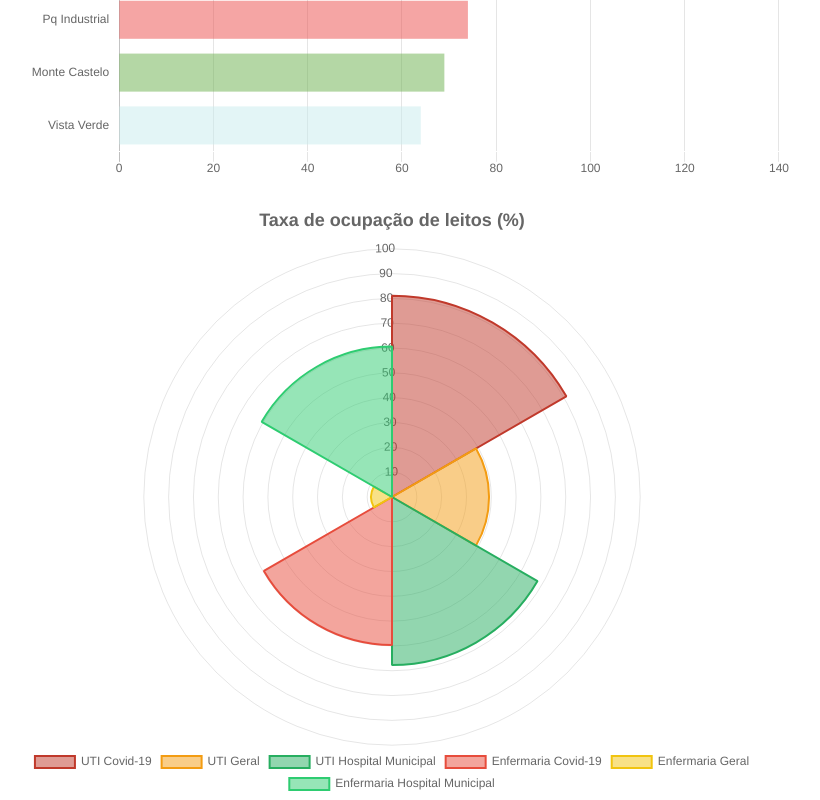
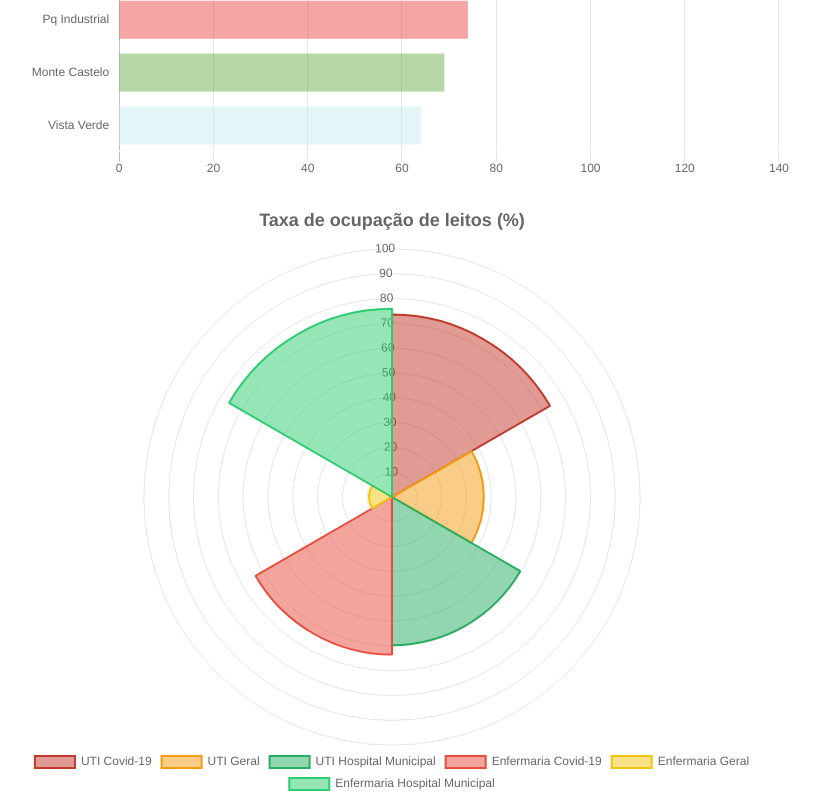
Before and after one commit to danbuck84/danbuck84.github.io, a website: page pages/covid19sjc/public/index-old.html in a window 1280 px wide. Shown: the part 1234-2034 px from the top of the page, without its empty margins (248-1068 px from the left). Drawn offline with nearby package versions, Linux system fonts and the light colour scheme.

Commit message:
updating proper files with today's new figures

```diff
--- a/pages/covid19sjc/public/occupancyRate.js
+++ b/pages/covid19sjc/public/occupancyRate.js
@@ -45,12 +45,12 @@ function occupancyRate() {
         datasets: [
             {
                 data: [
-                    81.1, // icu covid
-                    39.1, // icu general
-                    67.7, // icu hm
-                    59.6,  // ward covid
-                    8.4, // ward general
-                    60.6, // ward hm
+                    73.5, // icu covid
+                    37.0, // icu general
+                    59.7, // icu hm
+                    63.5,  // ward covid
+                    9.2, // ward general
+                    75.8, // ward hm
                 ],
                 backgroundColor: [
                     'rgba(192, 57, 43,0.5)',  // icu covid
--- a/pages/covid19sjc/public/totalCases.js
+++ b/pages/covid19sjc/public/totalCases.js
@@ -157,6 +157,7 @@ function totalCases() {
             '05/07/2020',
             '06/07/2020',
             '07/07/2020',
+            '08/07/2020',
         ],
         datasets: [
             {
@@ -279,6 +280,7 @@ function totalCases() {
                     105,
                     113,
                     113,
+                    115,
                 ],
             },
             {
@@ -401,6 +403,7 @@ function totalCases() {
                     2236,
                     2313,
                     2422,
+                    2623,
                 ],
             },
             {
@@ -523,6 +526,7 @@ function totalCases() {
                     3577,
                     3690,
                     3776,
+                    3906,
                 ],
             }
         ],
```
Also changed, not shown: pages/covid19sjc/public/index.html (+3 -3 lines).
